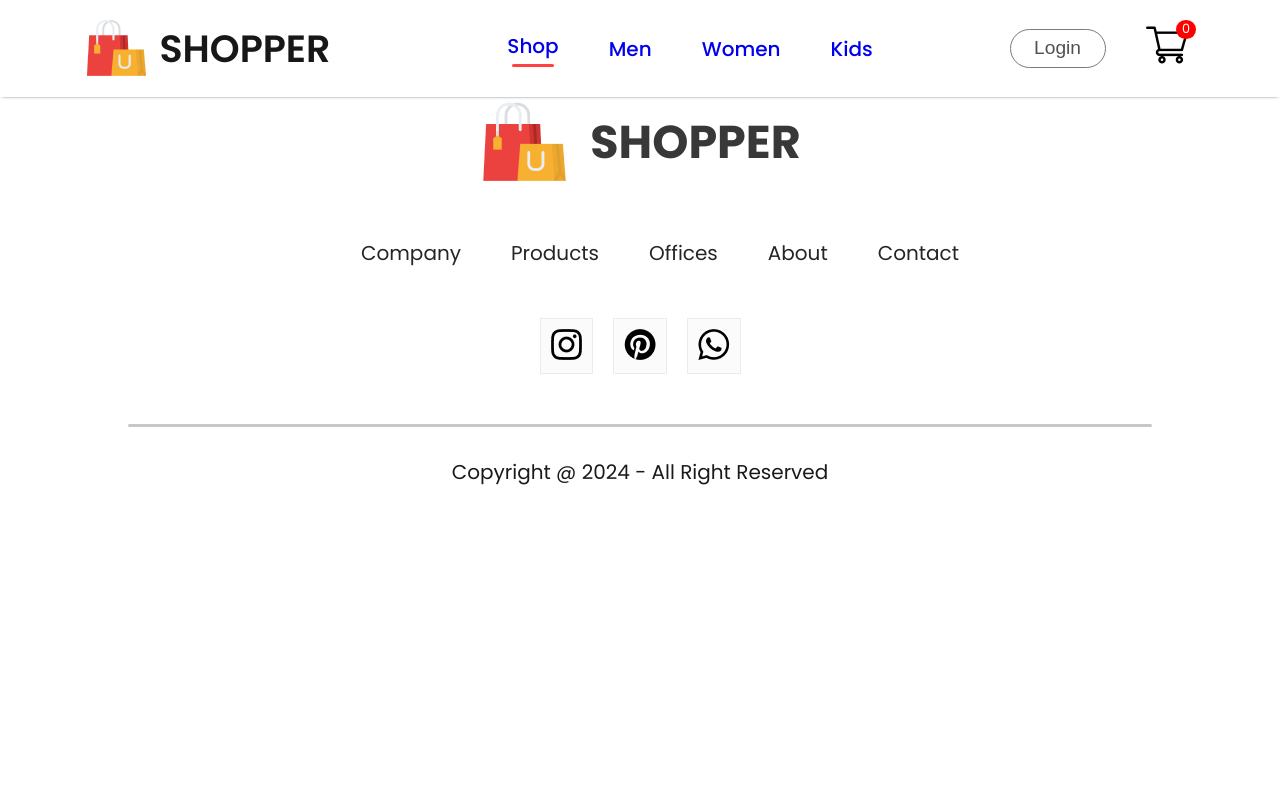
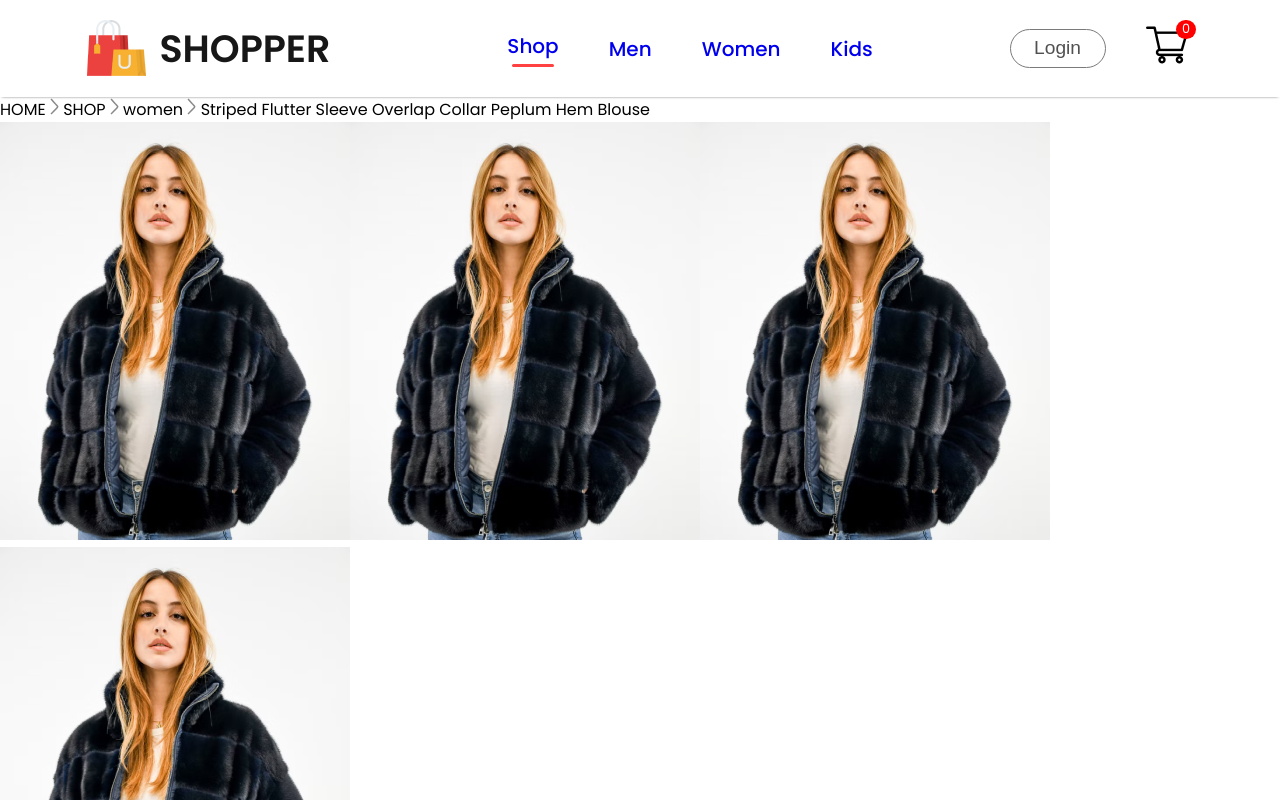
Before and after one commit to hazedrops/React_Ecommerce_Website, a React (Create React App) app: page /product/1 in a window 1280 px wide. Shown: the top 800 px of the page. Built offline with nearby package versions, Linux system fonts and the light colour scheme.

Commit message:
ProductDisplay component added

```diff
--- /dev/null
+++ b/src/Components/Breadcrumbs/Breadcrumbs.jsx
@@ -0,0 +1,13 @@
+import React from 'react'
+import './Breadcrumbs.css'
+import arrow_icon from '../Assets/breadcrum_arrow.png'
+
+export const Breadcrumbs = (props) => {
+  const { product } = props
+  return (
+    <div className='breadcrumb'>
+      HOME <img src={arrow_icon} alt='' /> SHOP <img src={arrow_icon} alt='' />{' '}
+      {product.category} <img src={arrow_icon} alt='' /> {product.name}
+    </div>
+  )
+}
--- a/src/Components/Item/Item.jsx
+++ b/src/Components/Item/Item.jsx
@@ -1,10 +1,13 @@
 import React from 'react'
 import './Item.css'
+import { Link } from 'react-router-dom'
 
 function Item(props) {
   return (
     <div className='item'>
-      <img src={props.image} alt='' />
+      <Link to={`/product/${props.id}`}>
+        <img src={props.image} alt='' />
+      </Link>
       <p>{props.name}</p>
       <div className='item-prices'>
         <div className='item-price-new'>${props.new_price}</div>
--- /dev/null
+++ b/src/Components/ProductDisplay/ProductDisplay.jsx
@@ -0,0 +1,64 @@
+import React from 'react'
+import './ProductDisplay.css'
+import star_icon from '../Assets/star_icon.png'
+import star_dull_icon from '../Assets/star_dull_icon.png'
+
+export const ProductDisplay = (props) => {
+  const { product } = props
+  return (
+    <div className='productdisplay'>
+      <div className='productdisplay-left'>
+        <div className='productdisplay-list'>
+          <img src={product.image} alt='' />
+          <img src={product.image} alt='' />
+          <img src={product.image} alt='' />
+          <img src={product.image} alt='' />
+        </div>
+        <div className='productdisplay-img'>
+          <img className='productdisplay-main-img' src={product.image} alt='' />
+        </div>
+      </div>
+      <div className='productdisplay-right'>
+        <h1>{product.name}</h1>
+        <div className='productdisplay-right-star'>
+          <img src={star_icon} alt='' />
+          <img src={star_icon} alt='' />
+          <img src={star_icon} alt='' />
+          <img src={star_icon} alt='' />
+          <img src={star_dull_icon} alt='' />
+          <p>(122)</p>
+        </div>
+        <div className='productdisplayh-right-prices'>
+          <div className='productdisplay-right-price-old'>
+            ${product.old_price}
+          </div>
+          <div className='productdisplay-right-price-new'>
+            ${product.new_price}
+          </div>
+        </div>
+        <div className='productdisplay-right-description'>
+          Crafted from 100% organic cotton, this classic tee is luxuriously soft
+          and breathable. The box-cut design offers a relaxed fit, perfect for
+          layering or wearing on its own.
+        </div>
+        <div className='productdisplay-right-size'>
+          <h1>Select Size</h1>
+          <div className='productdisplay-right-sizes'>
+            <div>S</div>
+            <div>M</div>
+            <div>L</div>
+            <div>XL</div>
+            <div>XXL</div>
+          </div>
+        </div>
+        <button>Add To Cart</button>
+        <p className='productdisplay-right-category'>
+          <span>Category :</span>Woment, T-Shirt, Crop Top
+        </p>
+        <p className='productdisplay-right-category'>
+          <span>Tags :</span>Modern, Latest
+        </p>
+      </div>
+    </div>
+  )
+}
--- a/src/Pages/Product.jsx
+++ b/src/Pages/Product.jsx
@@ -1,6 +1,8 @@
 import React, { useContext } from 'react'
 import { ShopContext } from '../Context/ShopContext'
 import { useParams } from "react-router-dom"
+import { Breadcrumbs } from "../Components/Breadcrumbs/Breadcrumbs"
+import { ProductDisplay } from "../Components/ProductDisplay/ProductDisplay"
 
 export const Product = () => {
   const { all_product } = useContext(ShopContext)
@@ -11,7 +13,8 @@ export const Product = () => {
 
   return (
     <div>
-
+      <Breadcrumbs product={product} />
+      <ProductDisplay product={product} />
     </div>
   )
 }
```
Also changed, not shown: src/Components/Breadcrumbs/Breadcrumbs.css (added), src/Components/ProductDisplay/ProductDisplay.css (added).
